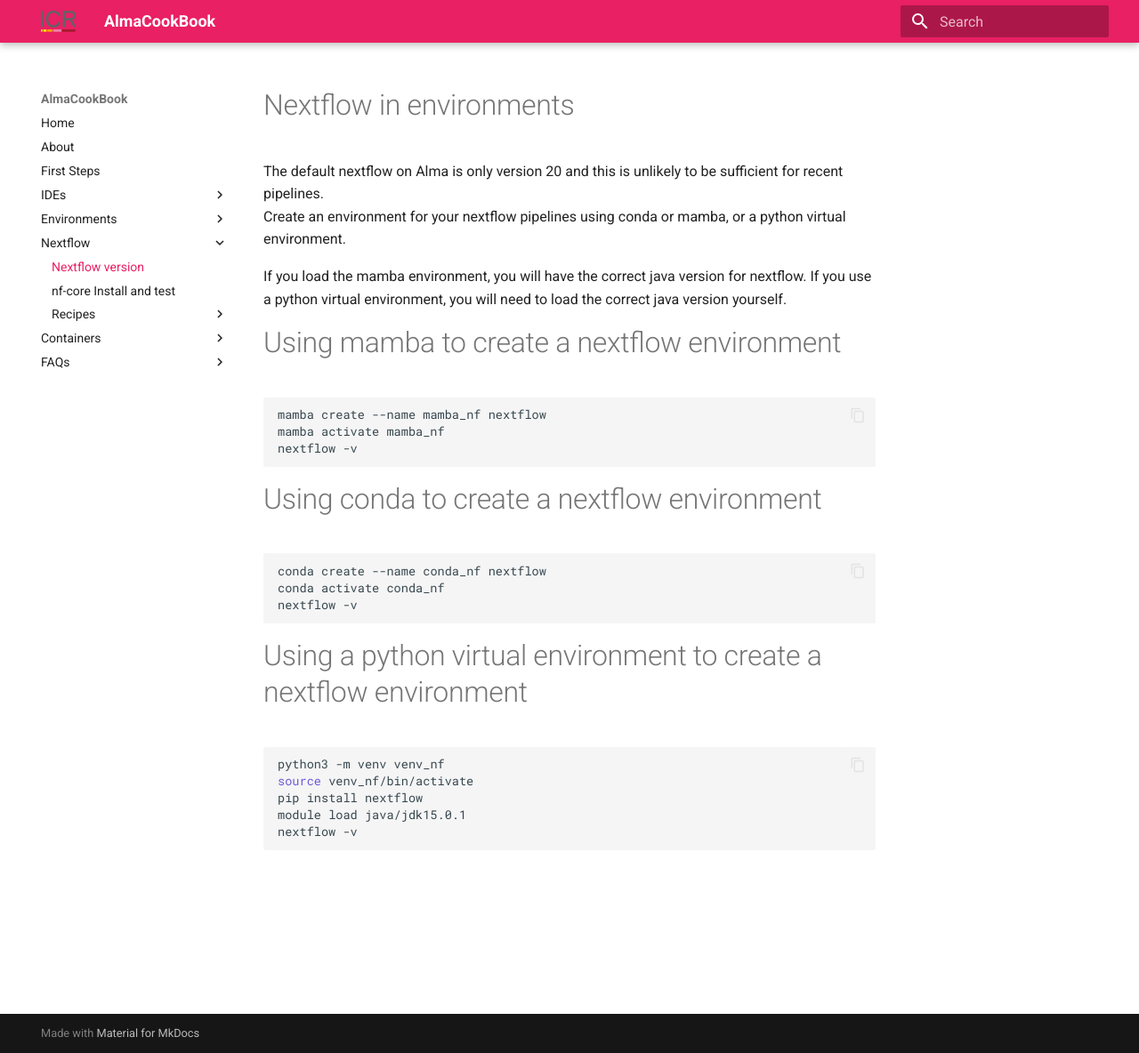
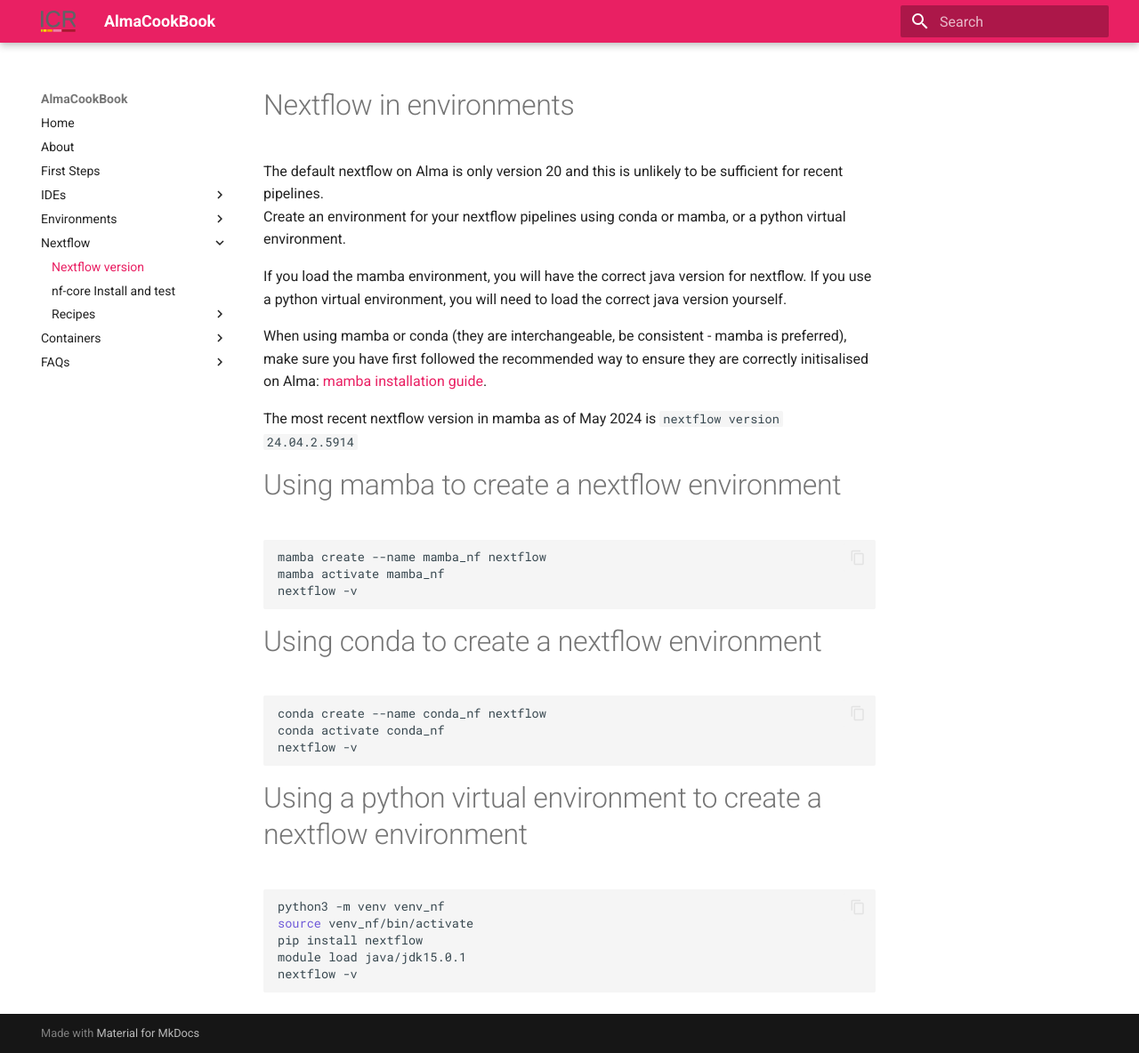
Before and after one commit to AlmaCookBook/AlmaCookBook.github.io, an MkDocs documentation site: the page built from docs/workflows/nextflow-envs.md, in a window 1280 px wide and 1184 px high. Shown: the whole window at 89% size. Built offline with MkDocs 1.6.1 and Material for MkDocs 9.7.7, drawn with Linux system fonts in a browser that asks for light colours.

Commit message:
nextflow version added

```diff
--- a/docs/workflows/nextflow-envs.md
+++ b/docs/workflows/nextflow-envs.md
@@ -4,6 +4,12 @@ The default nextflow on Alma is only version 20 and this is unlikely to be suffi
 Create an environment for your nextflow pipelines using conda or mamba, or a python virtual environment.
 
 If you load the mamba environment, you will have the correct java version for nextflow. If you use a python virtual environment, you will need to load the correct java version yourself.
+
+When using mamba or conda (they are interchangeable, be consistent - mamba is preferred),
+make sure you have first followed the recommended way to ensure they are correctly initisalised on Alma:
+[mamba installation guide](../conda/mamba-first.md).
+
+The most recent nextflow version in mamba as of May 2024 is `nextflow version 24.04.2.5914`
 
 
 # Using mamba to create a nextflow environment
```
